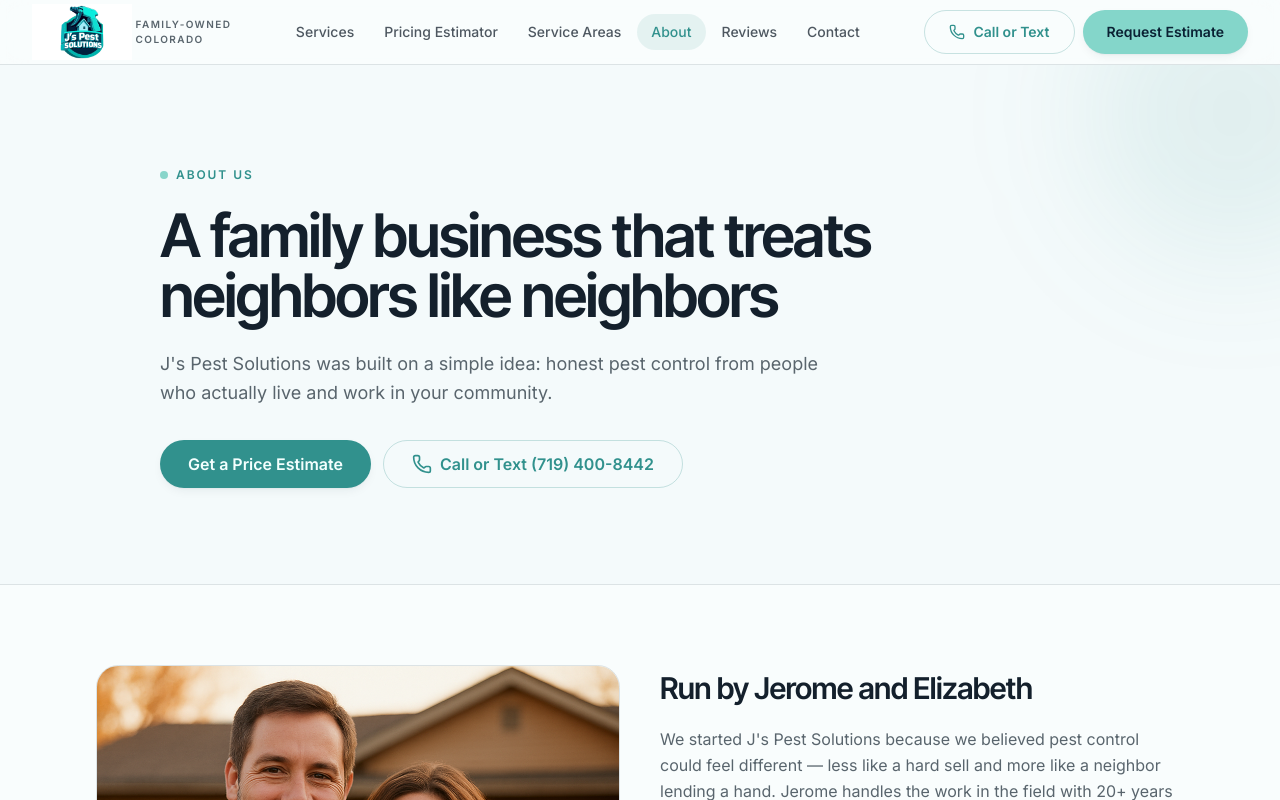
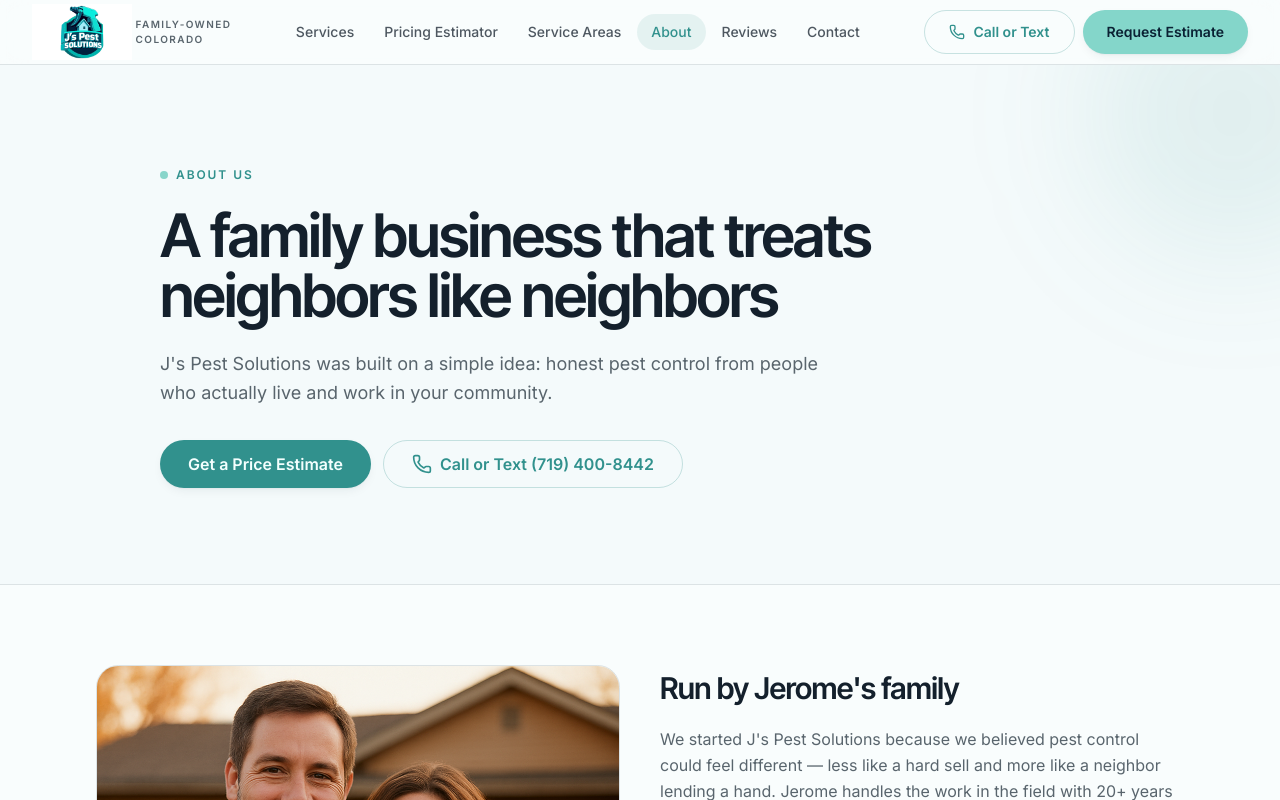
Before and after one commit to jeromepestsolutions-cpu/v0-j-s-pest-solutions-redesign, a Next.js app: page /about in a window 1280 px wide. Shown: the top 800 px of the page. Built offline with nearby package versions, Linux system fonts and the light colour scheme.

Commit message:
feat: update about page to mention Jerome's family
Co-authored-by: jeromepestsolutions-cpu <291147150+jeromepestsolutions-cpu@users.noreply.github.com>

```diff
--- a/app/about/page.tsx
+++ b/app/about/page.tsx
@@ -68,7 +68,7 @@ export default function AboutPage() {
           </div>
           <div>
             <h2 className="font-serif text-3xl font-semibold text-foreground text-balance">
-              Run by Jerome and Elizabeth
+              Run by Jerome&apos;s family
             </h2>
             <div className="mt-5 space-y-4 leading-relaxed text-muted-foreground">
               <p>
```
